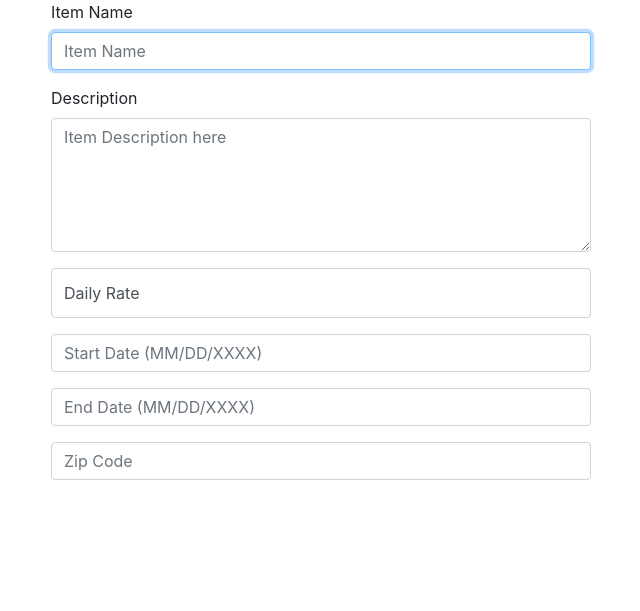
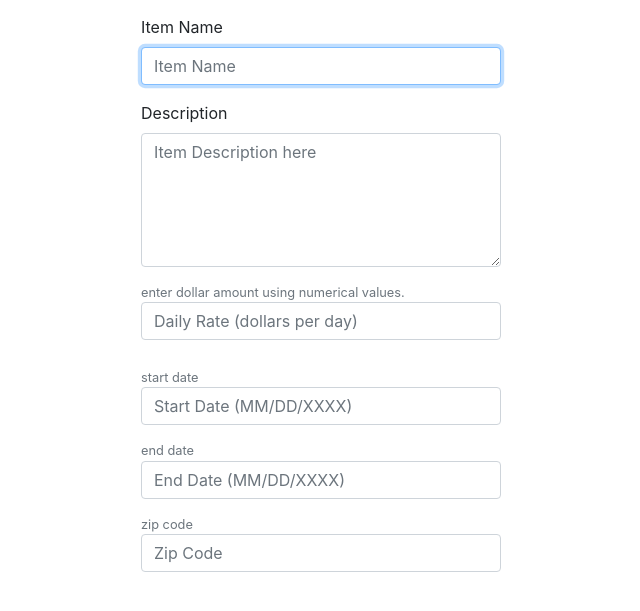
Before and after one commit to cpt22/YouLendToMe, a PHP site: page /create.php in a window 1280 px wide. Shown: the part 56-667 px from the top of the page, without its empty margins (34-674 px from the left). Run offline with PHP 8.4, Linux system fonts and the light colour scheme.

Commit message:
styling update to create.php,

```diff
--- a/html/create.php
+++ b/html/create.php
@@ -14,67 +14,70 @@
 
   <div class="container">
     <div class="row">
-      <!-- first col-->
-      <div class="col">
-        <form class="" action="" method="post">
-          <div class="form-group">
-            <label for="ItemTitle">Item Name</label>
-              <input type="text" class="form-control" id="ItemTitle" placeholder="Item Name"required autofocus>
-          </div>
-          <div class="form-group">
-        <label for="ItemDescription">Description</label>
-          <textarea class="form-control" id="ItemDescription"placeholder="Item Description here" rows="5"required></textarea>
-          </div>
+      <div class="col-9 col-sm-6">
+        <div class="form-signin">
 
-          <div class="form-label-group">
-            <input type="text" id="dailyRate" class="form-control"
-              placeholder="Daily Rate (in dollars per day)" name="Daily Rate" required>
-            <label for="dailyRate">Daily Rate</label>
-          </div>
-          <div class="form-group">
-             <input type="text" class="form-control" id="StartDate" placeholder="Start Date (MM/DD/XXXX)"required>
+          <div class="col">
+            <form class="" action="" method="post">
+              <div class="form-group">
+                <label for="itemTitle">Item Name</label>
+                <input type="text" class="form-control" id="itemTitle" placeholder="Item Name"required autofocus>
           </div>
 
           <div class="form-group">
-              <input type="text" class="form-control" id="EndDate" placeholder="End Date (MM/DD/XXXX)"required>
+            <label for="itemDescription">Description</label>
+            <textarea  class="form-control" id="itemDescription"placeholder="Item Description here" rows="5"required></textarea>
+          </div>
+
+          <div>
+            <small id="dailyRateHelpBlock" class="form-text text-muted">
+            enter dollar amount using numerical values.
+            </small>
+            <input type="text" id="dailyRate" class="form-control" aria-describedby="dailyRateHelpBlock"placeholder="Daily Rate (dollars per day)"required>
+          </div>
+
+          <div>&nbsp</div>
+
+          <div class="form-group">
+            <small id="startDateHelpBlock" class="form-text text-muted">
+            start date
+            </small>
+             <input type="text" class="form-control" id="startDate" placeholder="Start Date (MM/DD/XXXX)"required>
           </div>
 
           <div class="form-group">
-              <input type="text" class="form-control" id="Location" placeholder="Zip Code"required>
+            <small id="endDateHelpBlock" class="form-text text-muted">
+            end date
+            </small>
+            <input type="text" class="form-control" id="endDate" placeholder="End Date (MM/DD/XXXX)"required>
           </div>
 
+          <div class="form-group">
+              <small id="locationHelpBlock" class="form-text text-muted">
+              zip code
+              </small>
+
+              <input type="text" class="form-control" id="location" placeholder="Zip Code"required>
+          </div>
 
 
 
         </form>
       </div>
-
-
-      <div class="col"></div>
-
-      <form>
-
-
-      </form>
-
-
-      <div class="w-100">
-
-      </div>
-
-      <div class="col">
-
-
-      </div>
-
-      <div class="col">
-
+<!--
+    <div class="col"></div>
+    <div class="w-100"></div>
+    <div class="col"></div>
+    <div class="col"></div>
+-->
 
       </div>
     </div>
   </div>
 
 
+</div>
+
 
 
 	<?php require_once '../includes/footer.php'; ?>
```
